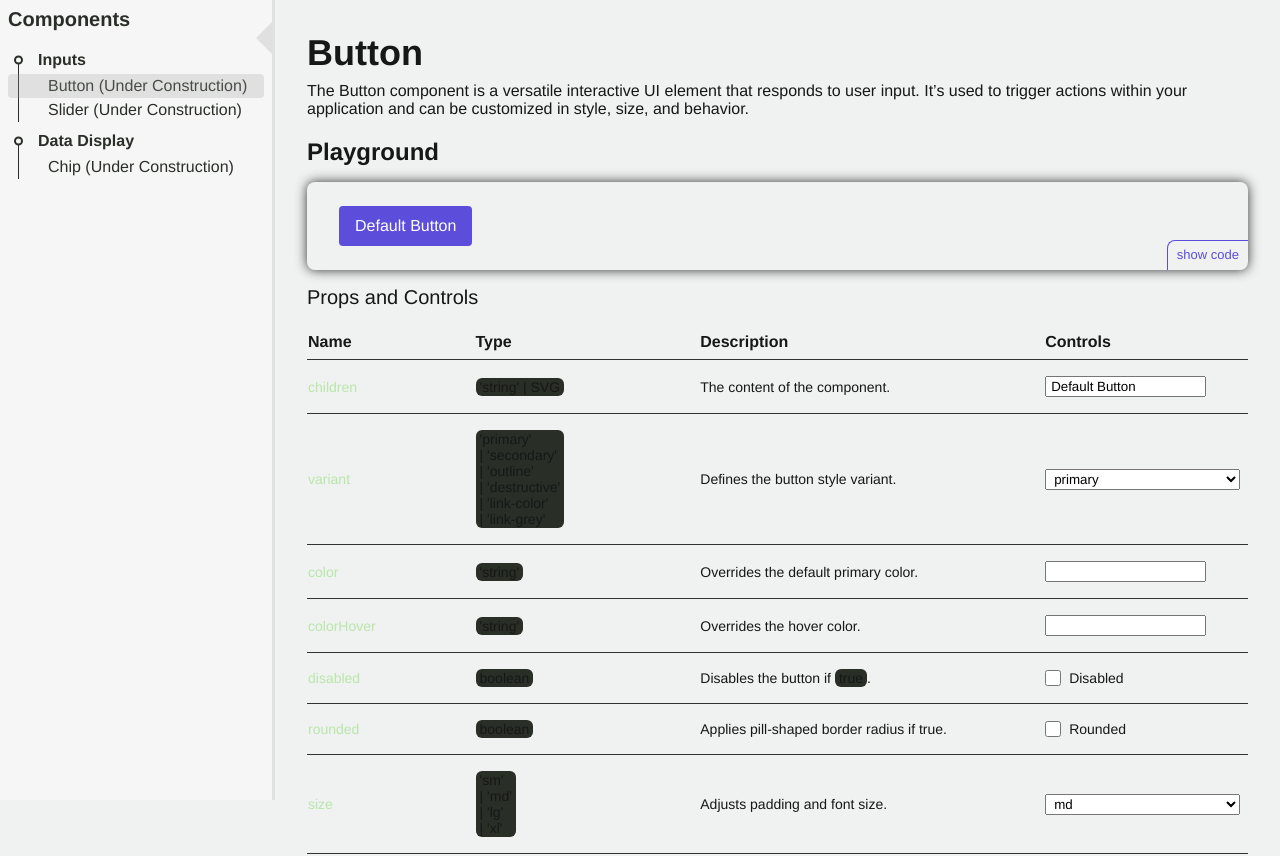
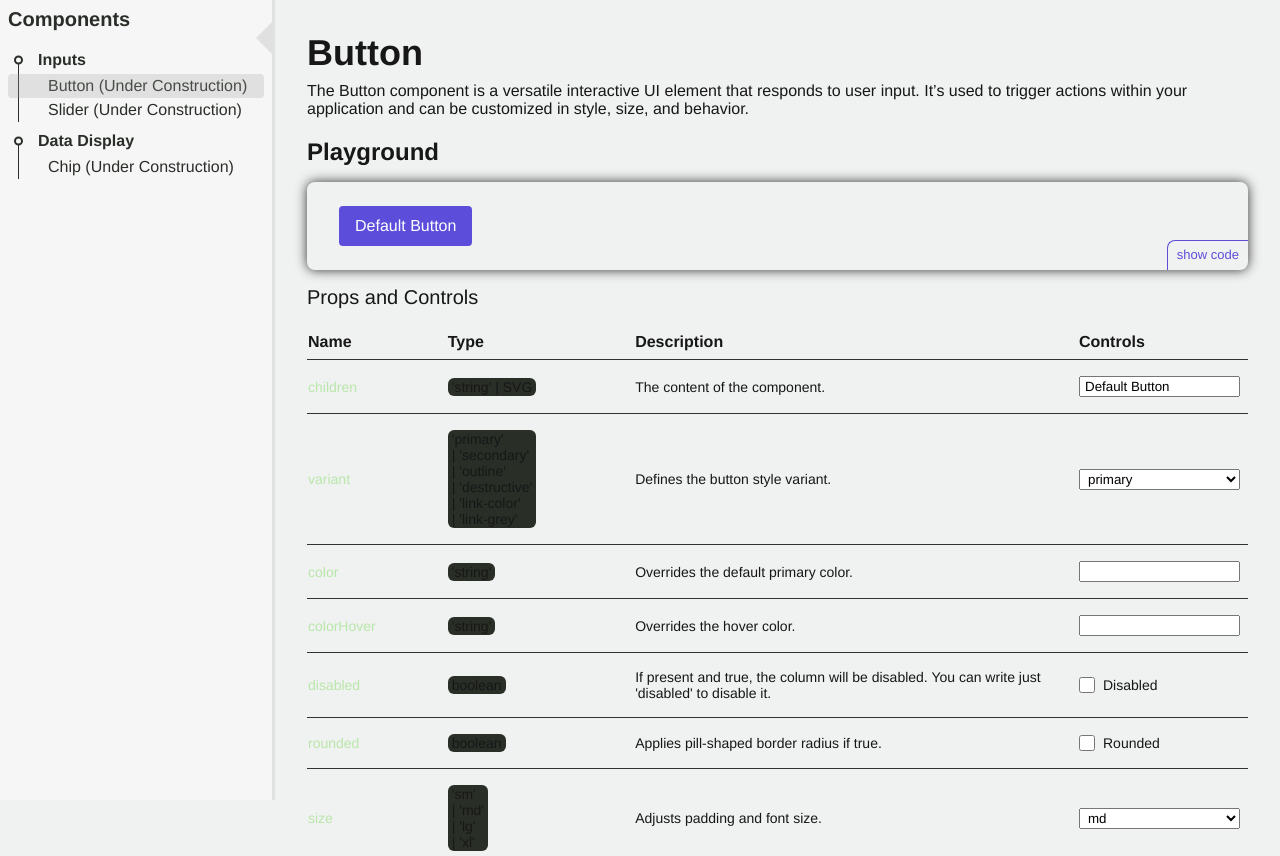
Before and after one commit to jalbe0076/component_kit, a Next.js app: page /button in a window 1280 px wide. Shown: the top 856 px of the page. Built offline with nearby package versions, Linux system fonts and the light colour scheme.

Commit message:
Clarify disabled state in props table

```diff
--- a/src/app/button/page.tsx
+++ b/src/app/button/page.tsx
@@ -50,6 +50,7 @@ export default function ButtonDocs() {
     color !== "" ||
     colorHover !== "" ||
     size !== "md" ||
+    isDisabled ||
     rounded ||
     showLeftIcon ||
     showRightIcon
@@ -58,8 +59,10 @@ export default function ButtonDocs() {
         }${colorHover !== "" ? `\n    colorHover="${colorHover}"` : ""}${
           size !== "md" ? `\n    size="${size}"` : ""
         }${rounded ? `\n    rounded="${rounded}"` : ""}${
-          showLeftIcon ? `\n    iconLeft={<StarIcon />}` : ""
-        }${showRightIcon ? `\n    iconRight={<StarIcon />}` : ""}\n`
+          isDisabled ? `\n    disabled` : ""
+        }${showLeftIcon ? `\n    iconLeft={<StarIcon />}` : ""}${
+          showRightIcon ? `\n    iconRight={<StarIcon />}` : ""
+        }\n`
       : ""
   }>
     ${text}
@@ -148,13 +151,11 @@ export default function ButtonDocs() {
               <tr>
                 <td className={styles.tableNameRow}>children</td>
                 <td>
-                  <code className={styles.codeSnippet}>
-                    'string' | SVG
-                  </code>
+                  <code className={styles.codeSnippet}>'string' | SVG</code>
                 </td>
                 <td>The content of the component.</td>
                 <td>
-                <label htmlFor="buttonText" className={styles.srOnly}>
+                  <label htmlFor="buttonText" className={styles.srOnly}>
                     children
                   </label>
                   <input
@@ -237,7 +238,9 @@ export default function ButtonDocs() {
                 <td>
                   <code className={styles.codeSnippet}>boolean</code>
                 </td>
-                <td>Disables the button if <code className={styles.codeSnippet}>true</code>.</td>
+                <td>
+                If present and true, the column will be disabled. You can write just 'disabled' to disable it.
+                </td>
                 <td>
                   <label htmlFor="isDisabled" className={styles.checkboxInput}>
                     <input
@@ -295,7 +298,9 @@ export default function ButtonDocs() {
               <tr>
                 <td className={styles.tableNameRow}>iconLeft</td>
                 <td>
-                  <code className={styles.codeSnippet}>ReactElement&lt;SVGProps&gt;</code>
+                  <code className={styles.codeSnippet}>
+                    ReactElement&lt;SVGProps&gt;
+                  </code>
                 </td>
                 <td>Left-side SVG icon.</td>
                 <td>
@@ -321,7 +326,9 @@ export default function ButtonDocs() {
               <tr>
                 <td className={styles.tableNameRow}>iconRight</td>
                 <td>
-                  <code className={styles.codeSnippet}>ReactElement&lt;SVGProps&gt;</code>
+                  <code className={styles.codeSnippet}>
+                    ReactElement&lt;SVGProps&gt;
+                  </code>
                 </td>
                 <td>Right-side SVG icon.</td>
                 <td>
@@ -356,10 +363,11 @@ export default function ButtonDocs() {
         <section>
           <h3>Variants</h3>
           <p>
-            The <code className={styles.codeSnippet}>variant</code> prop controls the visual style of the
-            button and comes in six options, primary (default), secondary,
-            outline, destructive, link-color, and link-grey. Each variant serves
-            a different purpose and should be used accordingly.
+            The <code className={styles.codeSnippet}>variant</code> prop
+            controls the visual style of the button and comes in six options,
+            primary (default), secondary, outline, destructive, link-color, and
+            link-grey. Each variant serves a different purpose and should be
+            used accordingly.
           </p>
           <div>
             <Button variant="primary">Primary</Button>
```
